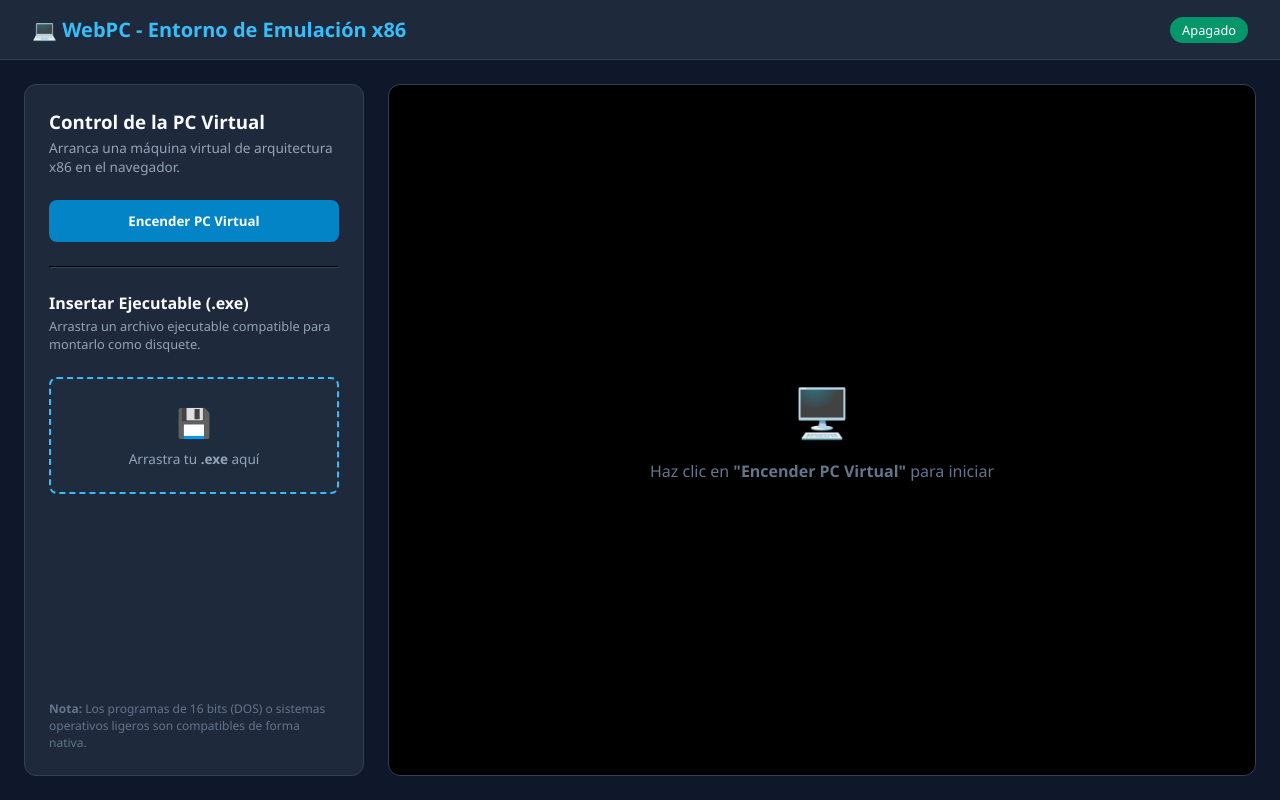
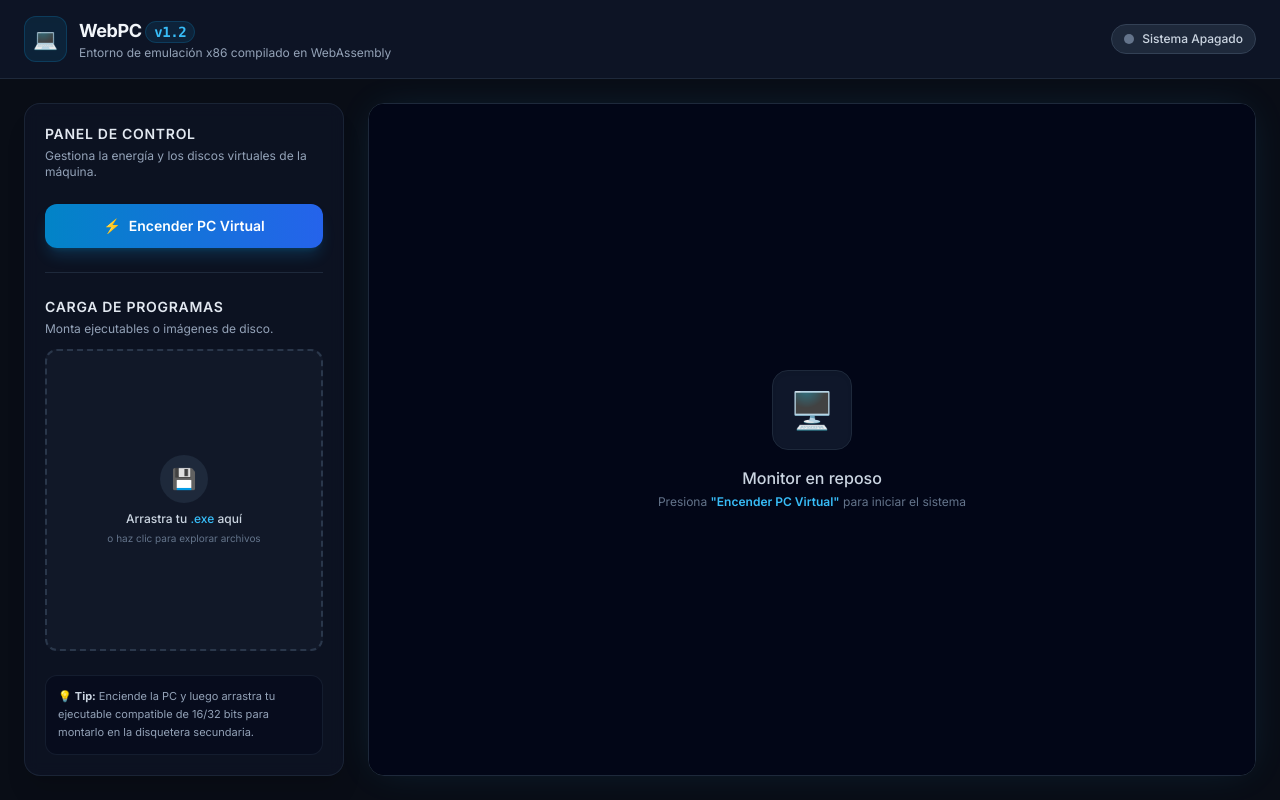
Before and after one commit to m-video/WebPC, a plain HTML site: page index.html in a window 1280 px wide. Drawn offline with nearby package versions, Linux system fonts and the light colour scheme.

Commit message:
Add files via upload

```diff
--- a/index.html
+++ b/index.html
@@ -3,81 +3,107 @@
 <head>
   <meta charset="UTF-8">
   <meta name="viewport" content="width=device-width, initial-scale=1.0">
-  <title>WebPC - Emulador x86 (v86)</title>
+  <title>WebPC - Simulador de PC Virtual x86</title>
 
-  <!-- Carga del motor oficial v86 a través de CDN estable (jsDelivr) -->
+  <!-- Tailwind CSS para diseño moderno y fuentes -->
+  <script src="https://cdn.tailwindcss.com"></script>
+  <link href="https://fonts.googleapis.com/css2?family=Inter:wght@300;400;500;600;700&family=JetBrains+Mono:wght@400;500&display=swap" rel="stylesheet">
+
+  <!-- Motor v86 WebAssembly desde CDN oficial -->
   <script src="https://cdn.jsdelivr.net/npm/v86@latest/build/libv86.js"></script>
 
   <style>
-    * { box-sizing: border-box; margin: 0; padding: 0; font-family: 'Segoe UI', Tahoma, Geneva, Verdana, sans-serif; }
-    body { background-color: #0f172a; color: #f8fafc; display: flex; flex-direction: column; height: 100vh; overflow: hidden; }
+    body { font-family: 'Inter', sans-serif; background-color: #090d16; color: #f1f5f9; }
+    code, pre { font-family: 'JetBrains Mono', monospace; }
 
-    header { background: #1e293b; padding: 1rem 2rem; border-bottom: 1px solid #334155; display: flex; justify-content: space-between; align-items: center; }
-    h1 { font-size: 1.25rem; font-weight: 600; color: #38bdf8; display: flex; align-items: center; gap: 0.5rem; }
-    .status-badge { background: #059669; color: white; padding: 0.25rem 0.75rem; border-radius: 9999px; font-size: 0.8rem; }
-
-    main { flex: 1; display: flex; gap: 1.5rem; padding: 1.5rem; height: calc(100vh - 70px); }
-
-    .sidebar { width: 340px; background: #1e293b; border-radius: 12px; padding: 1.5rem; border: 1px solid #334155; display: flex; flex-direction: column; gap: 1.5rem; }
-    .drop-zone { border: 2px dashed #38bdf8; border-radius: 8px; padding: 1.5rem 1rem; text-align: center; cursor: pointer; transition: background 0.2s; background: rgba(56, 189, 248, 0.02); }
-    .drop-zone:hover { background: rgba(56, 189, 248, 0.08); }
-
-    .btn-action { background: #0284c7; color: white; border: none; padding: 0.75rem 1rem; border-radius: 8px; font-weight: 600; cursor: pointer; width: 100%; transition: background 0.2s; }
-    .btn-action:hover { background: #0369a1; }
-    .btn-danger { background: #dc2626; }
-    .btn-danger:hover { background: #b91c1c; }
-
-    .screen-container { flex: 1; background: #000; border-radius: 12px; border: 1px solid #334155; overflow: hidden; display: flex; flex-direction: column; justify-content: center; align-items: center; position: relative; }
-
-    #screen { width: 100%; height: 100%; display: flex; justify-content: center; align-items: center; }
-    #screen > div { width: 100%; height: 100%; }
-
-    .boot-placeholder { color: #64748b; text-align: center; position: absolute; z-index: 2; pointer-events: none; }
+    /* Efecto de brillo sutil en el monitor */
+    .crt-glow {
+      box-shadow: 0 0 40px -10px rgba(56, 189, 248, 0.15), inset 0 0 20px rgba(0, 0, 0, 0.8);
+    }
   </style>
 </head>
-<body>
+<body class="h-screen flex flex-col overflow-hidden">
 
-  <header>
-    <h1>💻 WebPC - Entorno de Emulación x86</h1>
-    <span class="status-badge" id="vmStatus">Apagado</span>
+  <!-- Header Superior -->
+  <header class="bg-slate-900/80 backdrop-blur-md border-b border-slate-800 px-6 py-4 flex justify-between items-center z-10">
+    <div class="flex items-center gap-3">
+      <div class="bg-sky-500/10 p-2 rounded-xl border border-sky-500/20">
+        <span class="text-xl">💻</span>
+      </div>
+      <div>
+        <h1 class="font-bold text-lg text-slate-100 tracking-tight">WebPC <span class="text-sky-400 font-mono text-sm px-2 py-0.5 bg-sky-500/10 rounded-full border border-sky-500/20">v1.2</span></h1>
+        <p class="text-xs text-slate-400">Entorno de emulación x86 compilado en WebAssembly</p>
+      </div>
+    </div>
+
+    <div class="flex items-center gap-3">
+      <div id="statusIndicator" class="flex items-center gap-2 px-3 py-1.5 rounded-full bg-slate-800 border border-slate-700 text-xs font-medium">
+        <span class="w-2.5 h-2.5 rounded-full bg-slate-500" id="statusDot"></span>
+        <span id="statusText" class="text-slate-300">Sistema Apagado</span>
+      </div>
+    </div>
   </header>
 
-  <main>
-    <section class="sidebar">
+  <!-- Contenido Principal -->
+  <main class="flex-1 flex gap-6 p-6 overflow-hidden">
+
+    <!-- Panel Izquierdo de Controles -->
+    <section class="w-80 bg-slate-900/60 backdrop-blur border border-slate-800/80 rounded-2xl p-5 flex flex-col gap-6 shadow-xl">
       <div>
-        <h3>Control de la PC Virtual</h3>
-        <p style="font-size: 0.85rem; color: #94a3b8; margin-top: 0.25rem;">Arranca una máquina virtual de arquitectura x86 en el navegador.</p>
+        <h2 class="text-sm font-semibold text-slate-200 uppercase tracking-wider mb-1">Panel de Control</h2>
+        <p class="text-xs text-slate-400">Gestiona la energía y los discos virtuales de la máquina.</p>
       </div>
 
-      <button class="btn-action" id="powerBtn" onclick="toggleVM()">Encender PC Virtual</button>
+      <!-- Botón de Encendido -->
+      <button id="powerBtn" onclick="toggleVM()" class="w-full py-3 px-4 rounded-xl font-semibold text-sm transition-all duration-200 flex items-center justify-center gap-2 bg-gradient-to-r from-sky-600 to-blue-600 hover:from-sky-500 hover:to-blue-500 text-white shadow-lg shadow-sky-500/20 active:scale-[0.98]">
+        <span>⚡</span> Encender PC Virtual
+      </button>
 
-      <hr style="border-color: #334155;">
+      <hr class="border-slate-800">
 
-      <div>
-        <h4>Insertar Ejecutable (.exe)</h4>
-        <p style="font-size: 0.8rem; color: #94a3b8; margin-top: 0.2rem;">Arrastra un archivo ejecutable compatible para montarlo como disquete.</p>
+      <!-- Zona de Archivos .EXE -->
+      <div class="flex flex-col gap-3 flex-1">
+        <div>
+          <h2 class="text-sm font-semibold text-slate-200 uppercase tracking-wider mb-1">Carga de Programas</h2>
+          <p class="text-xs text-slate-400">Monta ejecutables o imágenes de disco.</p>
+        </div>
+
+        <div id="dropZone" onclick="document.getElementById('fileInput').click()" class="border-2 border-dashed border-slate-700/80 hover:border-sky-500/50 bg-slate-800/30 hover:bg-slate-800/50 rounded-xl p-6 text-center cursor-pointer transition-all duration-200 flex flex-col items-center justify-center gap-2 group flex-1">
+          <div class="w-12 h-12 rounded-full bg-slate-800 flex items-center justify-center text-xl group-hover:scale-110 transition-transform">
+            💾
+          </div>
+          <div class="space-y-1">
+            <p class="text-xs font-medium text-slate-300">Arrastra tu <span class="text-sky-400">.exe</span> aquí</p>
+            <p class="text-[10px] text-slate-500">o haz clic para explorar archivos</p>
+          </div>
+          <input type="file" id="fileInput" accept=".exe,.com,.img,.bin" class="hidden" onchange="handleFileDrop(event)">
+        </div>
       </div>
 
-      <div class="drop-zone" id="dropZone" onclick="document.getElementById('fileInput').click()">
-        <span style="font-size: 1.75rem;">💾</span>
-        <p style="font-size: 0.85rem; color: #94a3b8; margin-top: 0.5rem;">Arrastra tu <strong>.exe</strong> aquí</p>
-        <input type="file" id="fileInput" accept=".exe,.com,.img" style="display: none;" onchange="handleFileDrop(event)">
-      </div>
-
-      <div style="margin-top: auto; font-size: 0.75rem; color: #64748b;">
-        <p><strong>Nota:</strong> Los programas de 16 bits (DOS) o sistemas operativos ligeros son compatibles de forma nativa.</p>
+      <!-- Pie de panel -->
+      <div class="bg-slate-950/40 border border-slate-800/60 rounded-xl p-3 text-[11px] text-slate-400 leading-relaxed">
+        <p>💡 <strong class="text-slate-300">Tip:</strong> Enciende la PC y luego arrastra tu ejecutable compatible de 16/32 bits para montarlo en la disquetera secundaria.</p>
       </div>
     </section>
 
-    <section class="screen-container">
-      <div class="boot-placeholder" id="placeholder">
-        <p style="font-size: 3rem;">🖥️</p>
-        <p style="margin-top: 1rem;">Haz clic en <strong>"Encender PC Virtual"</strong> para iniciar</p>
+    <!-- Monitor Virtual (Pantalla) -->
+    <section class="flex-1 bg-black rounded-2xl border border-slate-800 overflow-hidden flex flex-col justify-center items-center relative crt-glow">
+
+      <!-- Placeholder de apagado -->
+      <div id="placeholder" class="absolute inset-0 flex flex-col items-center justify-center bg-slate-950 z-10 transition-opacity duration-300">
+        <div class="w-20 h-20 rounded-2xl bg-slate-900 border border-slate-800 flex items-center justify-center text-4xl mb-4 shadow-inner">
+          🖥️
+        </div>
+        <h3 class="text-slate-300 font-medium text-base">Monitor en reposo</h3>
+        <p class="text-slate-500 text-xs mt-1">Presiona <span class="text-sky-400 font-semibold">"Encender PC Virtual"</span> para iniciar el sistema</p>
       </div>
-      <div id="screen">
+
+      <!-- Contenedor requerido por v86 -->
+      <div id="screen" class="w-full h-full flex items-center justify-center">
         <div style="white-space: pre; font: 14px monospace; line-height: 14px;"></div>
       </div>
     </section>
+
   </main>
 
   <script>
@@ -86,16 +112,25 @@
 
     function toggleVM() {
       const btn = document.getElementById('powerBtn');
-      const statusBadge = document.getElementById('vmStatus');
+      const statusDot = document.getElementById('statusDot');
+      const statusText = document.getElementById('statusText');
       const placeholder = document.getElementById('placeholder');
+      const statusIndicator = document.getElementById('statusIndicator');
 
       if (!isRunning) {
-        placeholder.style.display = 'none';
-        statusBadge.innerText = "Encendiendo...";
-        statusBadge.style.background = "#d97706";
+        // Cambiar estados visuales a "Encendiendo"
+        placeholder.style.opacity = '0';
+        setTimeout(() => placeholder.style.display = 'none', 300);
 
-        // Configuración apuntando a los recursos oficiales alojados en jsDelivr CDN
-        emulation = new V86Starter({
+        statusDot.className = "w-2.5 h-2.5 rounded-full bg-amber-500 animate-pulse";
+        statusText.innerText = "Iniciando BIOS...";
+        statusIndicator.className = "flex items-center gap-2 px-3 py-1.5 rounded-full bg-amber-500/10 border border-amber-500/20 text-xs font-medium text-amber-400";
+
+        btn.innerHTML = `<span>🛑</span> Apagar PC Virtual`;
+        btn.className = "w-full py-3 px-4 rounded-xl font-semibold text-sm transition-all duration-200 flex items-center justify-center gap-2 bg-gradient-to-r from-red-600 to-rose-600 hover:from-red-500 hover:to-rose-500 text-white shadow-lg shadow-red-500/20 active:scale-[0.98]";
+
+        // Inicialización correcta usando la clase V86 oficial
+        emulation = new V86({
           wasm_path: "https://cdn.jsdelivr.net/npm/v86@latest/build/v86.wasm",
           memory_size: 64 * 1024 * 1024,
           vga_memory_size: 2 * 1024 * 1024,
@@ -113,10 +148,9 @@
         });
 
         emulation.add_listener("ide-ready", function() {
-          statusBadge.innerText = "Activa (En ejecución)";
-          statusBadge.style.background = "#059669";
-          btn.innerText = "Apagar PC Virtual";
-          btn.className = "btn-action btn-danger";
+          statusDot.className = "w-2.5 h-2.5 rounded-full bg-emerald-500 shadow-[0_0_8px_rgba(16,185,129,0.8)]";
+          statusText.innerText = "Sistema Activo";
+          statusIndicator.className = "flex items-center gap-2 px-3 py-1.5 rounded-full bg-emerald-500/10 border border-emerald-500/20 text-xs font-medium text-emerald-400";
           isRunning = true;
         });
 
@@ -125,12 +159,19 @@
           emulation.destroy();
           emulation = null;
         }
+
         document.getElementById("screen").innerHTML = '<div style="white-space: pre; font: 14px monospace; line-height: 14px;"></div>';
-        placeholder.style.display = 'block';
-        statusBadge.innerText = "Apagado";
-        statusBadge.style.background = "#64748b";
-        btn.innerText = "Encender PC Virtual";
-        btn.className = "btn-action";
+
+        placeholder.style.display = 'flex';
+        setTimeout(() => placeholder.style.opacity = '1', 10);
+
+        statusDot.className = "w-2.5 h-2.5 rounded-full bg-slate-500";
+        statusText.innerText = "Sistema Apagado";
+        statusIndicator.className = "flex items-center gap-2 px-3 py-1.5 rounded-full bg-slate-800 border border-slate-700 text-xs font-medium text-slate-300";
+
+        btn.innerHTML = `<span>⚡</span> Encender PC Virtual`;
+        btn.className = "w-full py-3 px-4 rounded-xl font-semibold text-sm transition-all duration-200 flex items-center justify-center gap-2 bg-gradient-to-r from-sky-600 to-blue-600 hover:from-sky-500 hover:to-blue-500 text-white shadow-lg shadow-sky-500/20 active:scale-[0.98]";
+
         isRunning = false;
       }
     }
@@ -140,7 +181,7 @@
       if (!file) return;
 
       if (!isRunning) {
-        alert("Por favor enciende la PC Virtual primero antes de insertar archivos.");
+        alert("⚠️ Por favor enciende la PC Virtual primero antes de insertar archivos.");
         return;
       }
 
@@ -149,9 +190,9 @@
         const arrayBuffer = event.target.result;
         emulation.ic.storage.insert_floppy(new Uint8Array(arrayBuffer), function(success) {
           if (success) {
-            alert(`¡Ejecutable "${file.name}" montado con éxito en la disquetera B:! Escribe B: y pulsa Enter.`);
+            alert(`✅ ¡Ejecutable "${file.name}" montado con éxito en la unidad B:! Escribe B: y presiona Enter en la consola.`);
           } else {
-            alert("Error al montar el archivo.");
+            alert("❌ Error al montar el archivo en la máquina virtual.");
           }
         });
       };
```
